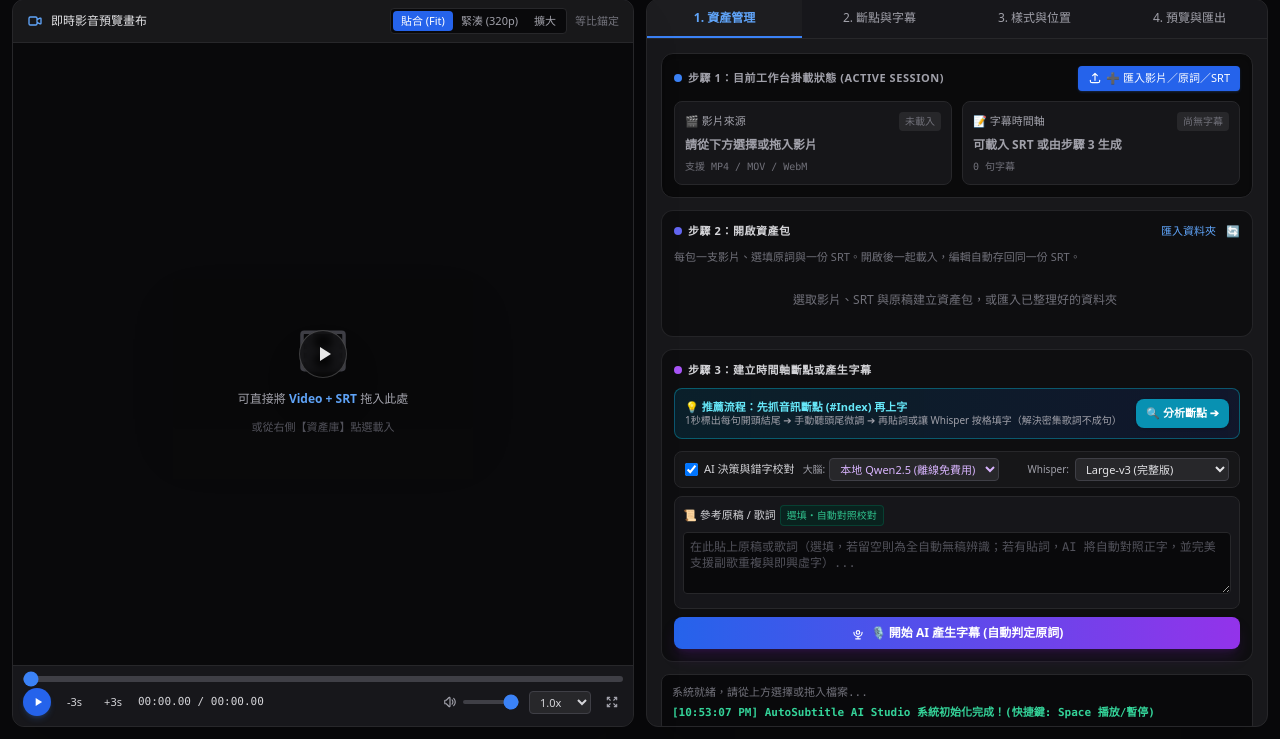
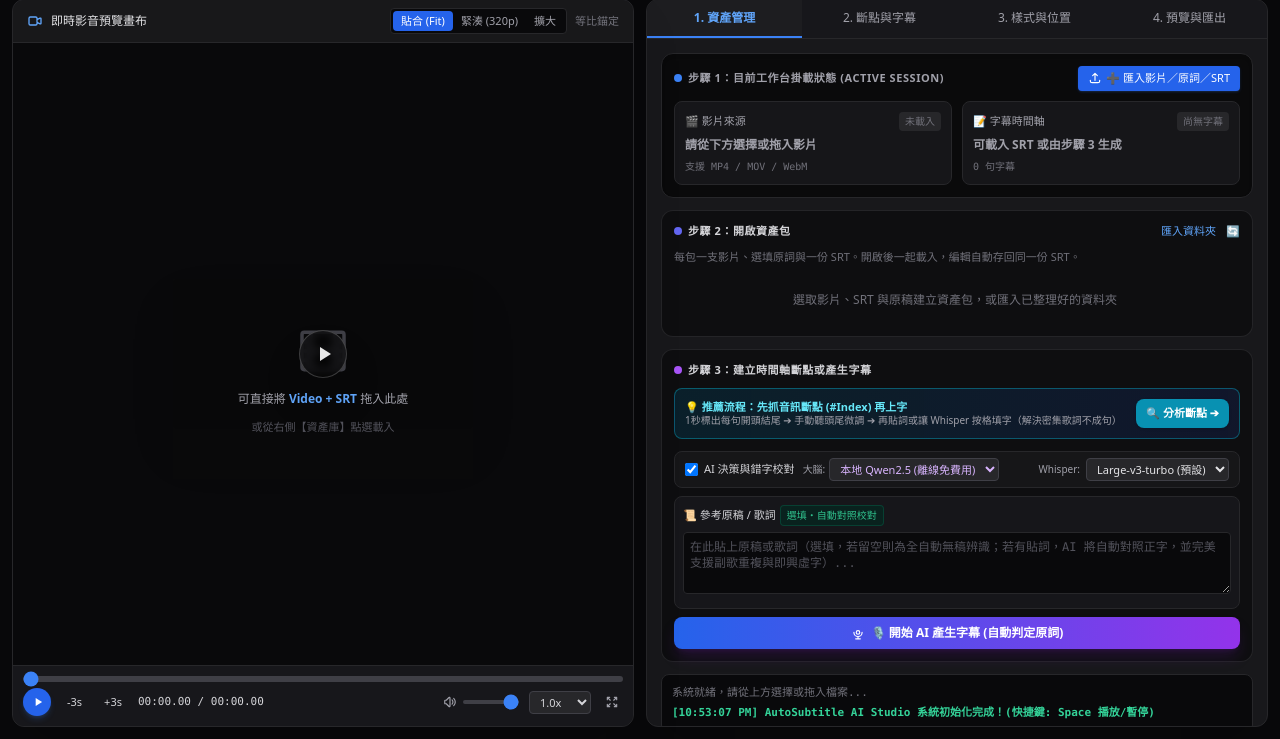
Before and after one commit to nicko1122/auto-subtitle, a FastAPI app: page / in a window 1280 px wide. Shown: the part 61-800 px from the top of the page. Run offline with FastAPI, Linux system fonts and the light colour scheme; some libraries are stand-ins or nearby versions.

Commit message:
Default lyric alignment to native Whisper large-v3-turbo

```diff
--- a/src/api/server.py
+++ b/src/api/server.py
@@ -117,7 +117,7 @@ class AlignRequest(BaseModel):
     script_text: Optional[str] = None
     script_path: Optional[str] = None
     llm_provider: Literal["local", "api"] = "local"
-    model: str = "large-v3"
+    model: str = "large-v3-turbo"
     device: str = "cuda"
     prompt: Optional[str] = "繁體中文"
     auto_proofread: bool = True
@@ -532,7 +532,7 @@ def transcribe_locked_segments_endpoint(req: TranscribeLockedRequest):
 @app.post("/api/ai/transcribe")
 def transcribe_endpoint(
     media_path: str = Form(...),
-    model: str = Form("large-v3"),
+    model: str = Form("large-v3-turbo"),
     device: str = Form("cuda"),
     prompt: Optional[str] = Form("繁體中文"),
     auto_proofread: bool = Form(True),
--- a/src/cli/main.py
+++ b/src/cli/main.py
@@ -240,7 +240,7 @@ def align_cmd(
     script_path: str = typer.Argument(..., help="原稿或歌詞文字檔案路徑 (TXT)"),
     llm_provider: str = typer.Option("local", "--llm", help="決策審核大腦 (local 或 api)"),
     output_dir: Optional[str] = typer.Option(None, "-o", "--output-dir", help="輸出目錄 (預設在影音同目錄建立獨立資料夾)"),
-    model: str = typer.Option("large-v3", "-m", "--model", help="原生 Whisper 模型 (預設完整版 large-v3)"),
+    model: str = typer.Option("large-v3-turbo", "-m", "--model", help="原生 Whisper 模型 (預設 large-v3-turbo)"),
     device: str = typer.Option("auto", "-d", "--device", help="運算裝置 (auto, cuda, cpu)"),
     prompt: str = typer.Option("繁體中文", "--prompt", help="辨識引導詞"),
     audit: bool = typer.Option(True, "--audit/--no-audit", help="執行 LLM 時間候選審核"),
--- a/src/core/luna_pipeline.py
+++ b/src/core/luna_pipeline.py
@@ -199,7 +199,7 @@ class LunaPipeline:
         llm_provider: str = "local",  # "local" | "api"
         local_model_name: str = "qwen2.5-3b-instruct-q4_k_m.gguf",
         progress_callback: Optional[Callable[[int, int, str], None]] = None,
-        whisper_model: str = "large-v3",
+        whisper_model: str = "large-v3-turbo",
         device: str = "auto",
         prompt: Optional[str] = None,
         llm_audit: bool = True,
@@ -778,7 +778,7 @@ def run_luna_pipeline(
     llm_provider: str = "local",
     local_model_name: str = "qwen2.5-3b-instruct-q4_k_m.gguf",
     progress_callback: Optional[Callable[[int, int, str], None]] = None,
-    whisper_model: str = "large-v3",
+    whisper_model: str = "large-v3-turbo",
     device: str = "auto",
     prompt: Optional[str] = None,
     llm_audit: bool = True,
--- a/src/core/transcriber.py
+++ b/src/core/transcriber.py
@@ -70,7 +70,7 @@ def unload_native_whisper_model(model):
         release_gpu_memory()
 
 
-def transcribe_native_audio(audio_path, model_size="large-v3", device="auto", initial_prompt=None):
+def transcribe_native_audio(audio_path, model_size="large-v3-turbo", device="auto", initial_prompt=None):
     audio_p = Path(audio_path).resolve()
     if not audio_p.is_file():
         raise FileNotFoundError(f"找不到音訊檔案: {audio_path}")
--- a/src/web/static/app.js
+++ b/src/web/static/app.js
@@ -1223,7 +1223,7 @@ function initAiButtons() {
         return;
       }
 
-      const modelSize = el.selectWhisperModel ? el.selectWhisperModel.value : "large-v3";
+      const modelSize = el.selectWhisperModel ? el.selectWhisperModel.value : "large-v3-turbo";
       const autoProofread = el.checkAutoProofread ? el.checkAutoProofread.checked : true;
       const llmProvider = el.selectLlmEngine ? el.selectLlmEngine.value : "local";
       const scriptText = el.alignScriptTextarea ? el.alignScriptTextarea.value.trim() : "";
@@ -1892,7 +1892,7 @@ async function runLockedTimelineTranscribe() {
 
   const onlyEmpty = el.checkLockedOnlyEmpty ? el.checkLockedOnlyEmpty.checked : false;
   const autoProofread = el.checkLockedProofread ? el.checkLockedProofread.checked : false;
-  const modelSize = el.selectWhisperModel ? el.selectWhisperModel.value : "large-v3";
+  const modelSize = el.selectWhisperModel ? el.selectWhisperModel.value : "large-v3-turbo";
 
   addLog(`【階段 3：鎖定時間軸填字】正在嚴格依照您校對好的 ${state.track.segments.length} 個時間段執行受控 Whisper 填字 (絕不改動起訖時間)...`);
   if (el.btnTranscribeLocked) {
--- a/src/web/templates/index.html
+++ b/src/web/templates/index.html
@@ -363,8 +363,8 @@
                 <div class="flex items-center gap-1.5">
                   <span class="text-[10px] text-zinc-400">Whisper:</span>
                   <select id="select-whisper-model" class="bg-zinc-800 text-zinc-200 border border-zinc-700 rounded px-1.5 py-0.5 text-[11px]">
-                    <option value="large-v3" selected>Large-v3 (完整版)</option>
-                    <option value="large-v3-turbo">Large-v3-turbo (加速版)</option>
+                    <option value="large-v3-turbo" selected>Large-v3-turbo (預設)</option>
+                    <option value="large-v3">Large-v3 (完整版)</option>
                     <option value="small">Small 模型 (輕量平衡)</option>
                     <option value="base">Base 模型 (超快測試)</option>
                   </select>
```
Also changed, not shown: tests/test_native_whisper.py (+2 -2 lines), README.md.
